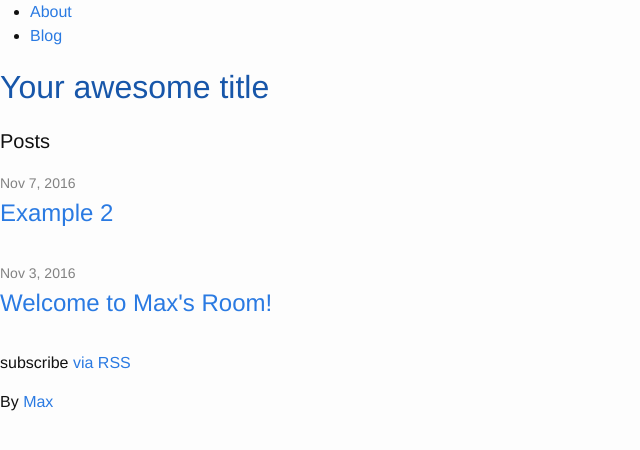
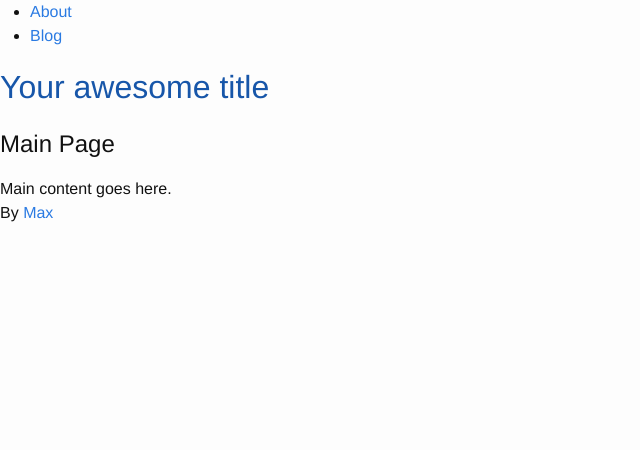
Before and after one commit to Andrewepstein/andrewepstein.github.io, a Jekyll site: the page built from index.html, in a window 1280 px wide. Shown: the top 450 px of the page, without its empty margins (0-640 px from the left). Built offline with Jekyll 4.4.1, drawn with Linux system fonts in a browser that asks for light colours; some web fonts are replaced.

Commit message:
Update index.html

```diff
--- a/index.html
+++ b/index.html
@@ -2,22 +2,6 @@
 layout: default
 ---
 
-<div class="home">
+  <h2>Main Page</h2>
 
-  <h1 class="page-heading">Posts</h1>
-
-  <ul class="post-list">
-    {% for post in site.posts %}
-      <li>
-        <span class="post-meta">{{ post.date | date: "%b %-d, %Y" }}</span>
-
-        <h2>
-          <a class="post-link" href="{{ post.url | prepend: site.baseurl }}">{{ post.title }}</a>
-        </h2>
-      </li>
-    {% endfor %}
-  </ul>
-
-  <p class="rss-subscribe">subscribe <a href="{{ "/feed.xml" | prepend: site.baseurl }}">via RSS</a></p>
-
-</div>
+  Main content goes here.
```
